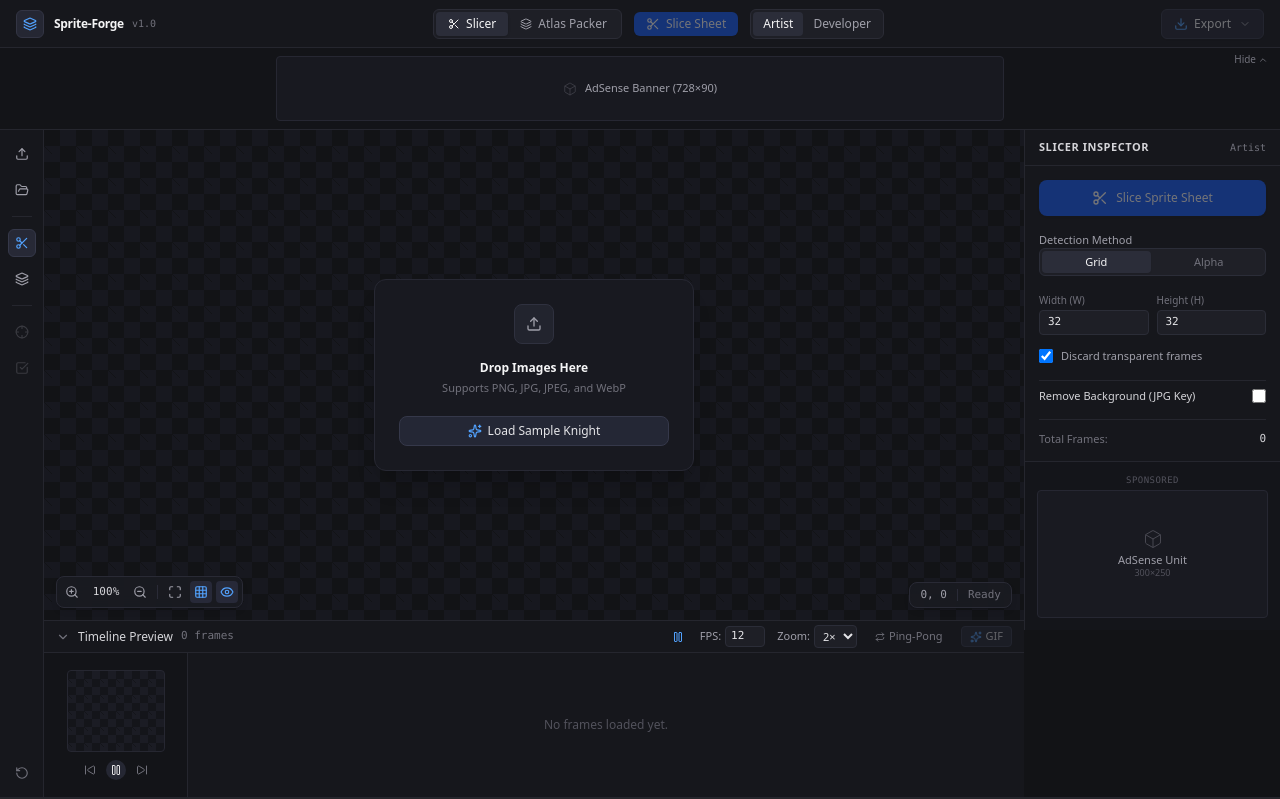
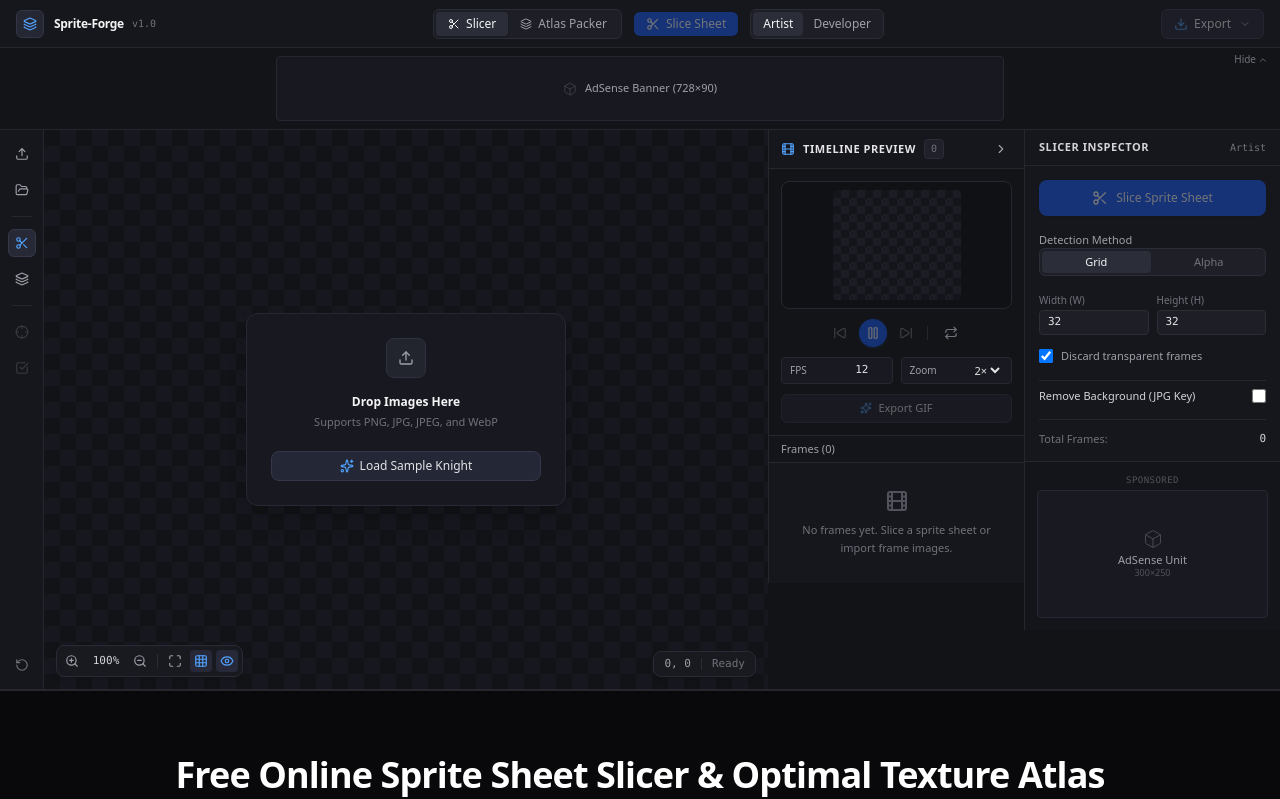
Before and after one commit to neiknart2033/Sprite-Forge, a Next.js app: page / in a window 1280 px wide. Shown: the top 799 px of the page. Built offline with nearby package versions, Linux system fonts and the light colour scheme.

Commit message:
fix(canvas): stop window scroll during zoom and relocate timeline preview to the right

```diff
--- a/src/app/page.tsx
+++ b/src/app/page.tsx
@@ -23,13 +23,13 @@
         {/* Minimal Left Toolbar */}
         <LeftToolbar />
 
-        {/* Center Canvas Viewport & Bottom Animation Timeline */}
-        <div className="flex-1 flex flex-col min-w-0 bg-[#121316] relative overflow-hidden">
-          <div className="flex-1 relative overflow-hidden">
-            <CanvasViewport />
-          </div>
-          <AnimationPreview />
+        {/* Center Canvas Viewport (Drag & Drop + Slicing/Packing Canvas) */}
+        <div className="flex-1 min-w-0 bg-[#121316] relative overflow-hidden">
+          <CanvasViewport />
         </div>
+
+        {/* Timeline Preview (Positioned to the right of canvas viewport) */}
+        <AnimationPreview />
 
         {/* Right Inspector Panel */}
         <RightPanel />
--- a/src/components/canvas/CanvasViewport.tsx
+++ b/src/components/canvas/CanvasViewport.tsx
@@ -232,12 +232,18 @@
     requestRender();
   }, [sourceImage, atlasResult, frames, selectedFrameIds, unpackConfig, requestRender]);
 
-  // Wheel Zoom
-  const handleWheel = useCallback(
-    (e: React.WheelEvent<HTMLCanvasElement>) => {
+  // Native Non-Passive Wheel Zoom (Prevents default page scroll while zooming)
+  useEffect(() => {
+    const container = containerRef.current;
+    if (!container) return;
+
+    const onWheel = (e: WheelEvent) => {
       e.preventDefault();
-      const rect = canvasRef.current?.getBoundingClientRect();
-      if (!rect) return;
+      e.stopPropagation();
+
+      const canvas = canvasRef.current;
+      if (!canvas) return;
+      const rect = canvas.getBoundingClientRect();
 
       const cursorCanvasX = e.clientX - rect.left;
       const cursorCanvasY = e.clientY - rect.top;
@@ -258,9 +264,13 @@
       });
 
       requestRender();
-    },
-    [setViewport, requestRender]
-  );
+    };
+
+    container.addEventListener('wheel', onWheel, { passive: false });
+    return () => {
+      container.removeEventListener('wheel', onWheel);
+    };
+  }, [setViewport, requestRender]);
 
   // Mouse Down
   const handleMouseDown = (e: React.MouseEvent<HTMLCanvasElement>) => {
@@ -384,7 +394,6 @@
     >
       <canvas
         ref={canvasRef}
-        onWheel={handleWheel}
         onMouseDown={handleMouseDown}
         onMouseMove={handleMouseMove}
         onMouseUp={handleMouseUp}
--- a/src/components/preview/AnimationPreview.tsx
+++ b/src/components/preview/AnimationPreview.tsx
@@ -8,9 +8,10 @@
   Repeat,
   SkipBack,
   SkipForward,
-  ChevronDown,
-  ChevronUp,
+  ChevronRight,
+  ChevronLeft,
   Sparkles,
+  Film,
 } from 'lucide-react';
 import { generateAndDownloadGif } from '@/lib/export/exporter';
 
@@ -22,19 +23,19 @@
     const thumb = thumbRef.current;
     if (!thumb || !canvas) return;
 
-    thumb.width = 44;
-    thumb.height = 44;
+    thumb.width = 56;
+    thumb.height = 56;
     const ctx = thumb.getContext('2d');
     if (!ctx) return;
 
     ctx.imageSmoothingEnabled = false;
-    ctx.clearRect(0, 0, 44, 44);
+    ctx.clearRect(0, 0, 56, 56);
 
-    const scale = Math.min(44 / Math.max(1, canvas.width), 44 / Math.max(1, canvas.height), 1);
+    const scale = Math.min(56 / Math.max(1, canvas.width), 56 / Math.max(1, canvas.height), 1);
     const w = canvas.width * scale;
     const h = canvas.height * scale;
-    const x = Math.round((44 - w) / 2);
-    const y = Math.round((44 - h) / 2);
+    const x = Math.round((56 - w) / 2);
+    const y = Math.round((56 - h) / 2);
     ctx.drawImage(canvas, x, y, w, h);
   }, [canvas]);
 
@@ -42,7 +43,7 @@
 });
 
 export function AnimationPreview() {
-  const { frames, selectedFrameIds, animationConfig, updateAnimationConfig, sourceImageName } =
+  const { frames, selectedFrameIds, selectFrame, animationConfig, updateAnimationConfig, sourceImageName } =
     useSpriteStore();
 
   const previewCanvasRef = useRef<HTMLCanvasElement | null>(null);
@@ -55,6 +56,15 @@
     selectedFrameIds.length > 1
       ? frames.filter((f) => selectedFrameIds.includes(f.id))
       : frames;
+
+  const safeActiveIdx = activeFrameIdx >= animFrames.length ? 0 : activeFrameIdx;
+
+  // Keep index valid when frame count changes
+  useEffect(() => {
+    if (activeFrameIdx >= animFrames.length && animFrames.length > 0) {
+      setActiveFrameIdx(0);
+    }
+  }, [animFrames.length, activeFrameIdx]);
 
   // Animation Loop ticker
   useEffect(() => {
@@ -85,7 +95,7 @@
   // Render current frame on preview canvas (Instant GPU clear)
   useEffect(() => {
     const canvas = previewCanvasRef.current;
-    if (!canvas) return;
+    if (!canvas || !isExpanded) return;
 
     const ctx = canvas.getContext('2d');
     if (!ctx) return;
@@ -94,18 +104,26 @@
     ctx.clearRect(0, 0, canvas.width, canvas.height);
 
     if (animFrames.length === 0) return;
-    const currentFrame = animFrames[activeFrameIdx] || animFrames[0];
+    const currentFrame = animFrames[safeActiveIdx] || animFrames[0];
     if (!currentFrame || !currentFrame.canvas) return;
 
-    const scale = animationConfig.zoom;
-    const fw = currentFrame.canvas.width * scale;
-    const fh = currentFrame.canvas.height * scale;
+    const baseW = currentFrame.canvas.width;
+    const baseH = currentFrame.canvas.height;
+    const maxScale = Math.min(canvas.width / Math.max(1, baseW), canvas.height / Math.max(1, baseH));
+
+    const userZoom = animationConfig.zoom || 1;
+    const scale = baseW * userZoom > canvas.width || baseH * userZoom > canvas.height
+      ? maxScale
+      : userZoom;
+
+    const fw = Math.round(baseW * scale);
+    const fh = Math.round(baseH * scale);
 
     const drawX = Math.round((canvas.width - fw) / 2);
     const drawY = Math.round((canvas.height - fh) / 2);
 
     ctx.drawImage(currentFrame.canvas, drawX, drawY, fw, fh);
-  }, [animFrames, activeFrameIdx, animationConfig.zoom, isExpanded]);
+  }, [animFrames, safeActiveIdx, animationConfig.zoom, isExpanded]);
 
   const handleExportGif = async () => {
     if (animFrames.length === 0) return;
@@ -123,42 +141,130 @@
     }
   };
 
+  // Collapsed Sidebar View
+  if (!isExpanded) {
     return (
-    <div className="border-t border-[#25262e] bg-[#16171c] flex flex-col select-none transition-all duration-200">
-      {/* Sleek Collapsible Bar */}
-      <div className="flex items-center justify-between px-3 h-8 border-b border-[#25262e] text-xs">
+      <div className="w-9 border-l border-[#25262e] bg-[#16171c] flex flex-col items-center py-2.5 select-none z-10 transition-all duration-200">
+        <button
+          onClick={() => setIsExpanded(true)}
+          className="p-1.5 hover:bg-[#252733] text-zinc-400 hover:text-zinc-100 rounded transition"
+          title="Expand Animation Preview"
+        >
+          <ChevronLeft className="w-4 h-4" />
+        </button>
+
         <div
-          onClick={() => setIsExpanded(!isExpanded)}
-          className="flex items-center gap-2 cursor-pointer hover:text-zinc-200 text-zinc-400 transition"
+          onClick={() => setIsExpanded(true)}
+          className="mt-6 flex flex-col items-center gap-2 cursor-pointer group py-2"
+          title="Expand Animation Preview"
         >
-          {isExpanded ? (
-            <ChevronDown className="w-3.5 h-3.5 text-zinc-500" />
-          ) : (
-            <ChevronUp className="w-3.5 h-3.5 text-zinc-500" />
-          )}
-          <span className="font-medium text-xs text-zinc-300">Timeline Preview</span>
-          <span className="text-[11px] text-zinc-500 font-mono">
-            {animFrames.length} {animFrames.length === 1 ? 'frame' : 'frames'}
+          <Film className="w-3.5 h-3.5 text-zinc-500 group-hover:text-blue-400 transition" />
+          <span className="[writing-mode:vertical-rl] rotate-180 text-[11px] font-medium text-zinc-400 group-hover:text-zinc-200 tracking-wider">
+            Timeline Preview
+          </span>
+          <span className="font-mono text-[10px] text-zinc-600 group-hover:text-zinc-400">
+            {animFrames.length}
           </span>
         </div>
+      </div>
+    );
+  }
 
-        <div className="flex items-center gap-3">
-          {/* Quick Play/Pause on bar */}
+  // Expanded Right-Side Column View
+  return (
+    <aside className="w-64 border-l border-[#25262e] bg-[#16171c] flex flex-col h-full select-none z-10 text-xs transition-all duration-200">
+      {/* 1. Panel Header */}
+      <div className="px-3 py-2 border-b border-[#25262e] flex items-center justify-between">
+        <div className="flex items-center gap-2">
+          <Film className="w-3.5 h-3.5 text-blue-400" />
+          <span className="font-semibold text-[11px] text-zinc-200 uppercase tracking-wider">
+            Timeline Preview
+          </span>
+          <span className="text-[10px] font-mono text-zinc-500 bg-[#1f2029] px-1.5 py-0.5 rounded border border-[#2b2d39]">
+            {animFrames.length}
+          </span>
+        </div>
+        <button
+          onClick={() => setIsExpanded(false)}
+          className="p-1 hover:bg-[#252733] text-zinc-400 hover:text-zinc-200 rounded transition"
+          title="Collapse Animation Preview"
+        >
+          <ChevronRight className="w-3.5 h-3.5" />
+        </button>
+      </div>
+
+      {/* 2. Top Player Box & Playback Controls */}
+      <div className="p-3 border-b border-[#25262e] bg-[#131418] flex flex-col items-center gap-2.5">
+        {/* Animated Canvas */}
+        <div className="relative w-full flex flex-col items-center justify-center py-2 bg-[#101114] rounded-lg border border-[#252732] overflow-hidden">
+          <canvas
+            ref={previewCanvasRef}
+            width={128}
+            height={110}
+            className="rounded canvas-checkerboard-sm [image-rendering:pixelated]"
+          />
+          {animFrames.length > 0 && (
+            <div className="absolute bottom-1 right-2 text-[10px] font-mono text-zinc-500 bg-[#14151b]/80 px-1 rounded">
+              {safeActiveIdx + 1}/{animFrames.length}
+            </div>
+          )}
+        </div>
+
+        {/* Playback Controls */}
+        <div className="flex items-center justify-center gap-2 w-full">
+          <button
+            onClick={() =>
+              setActiveFrameIdx((prev) => (prev > 0 ? prev - 1 : animFrames.length - 1))
+            }
+            disabled={animFrames.length <= 1}
+            className="p-1 text-zinc-400 hover:text-zinc-200 disabled:opacity-30 transition"
+            title="Previous Frame"
+          >
+            <SkipBack className="w-3.5 h-3.5" />
+          </button>
+
           <button
             onClick={() => updateAnimationConfig({ isPlaying: !animationConfig.isPlaying })}
-            className="p-1 hover:bg-[#252733] text-zinc-300 rounded transition"
+            disabled={animFrames.length <= 1}
+            className="w-7 h-7 flex items-center justify-center bg-blue-600 hover:bg-blue-500 text-white rounded-full transition disabled:opacity-40 shadow-sm shadow-blue-500/20"
             title={animationConfig.isPlaying ? 'Pause' : 'Play'}
           >
             {animationConfig.isPlaying ? (
-              <Pause className="w-3 h-3 text-blue-400" />
+              <Pause className="w-3.5 h-3.5" />
             ) : (
-              <Play className="w-3 h-3 text-zinc-300" />
+              <Play className="w-3.5 h-3.5 ml-0.5" />
             )}
           </button>
 
-          {/* Quick FPS input */}
-          <div className="flex items-center gap-1 text-[11px] text-zinc-400">
-            <span>FPS:</span>
+          <button
+            onClick={() => setActiveFrameIdx((prev) => (prev + 1) % animFrames.length)}
+            disabled={animFrames.length <= 1}
+            className="p-1 text-zinc-400 hover:text-zinc-200 disabled:opacity-30 transition"
+            title="Next Frame"
+          >
+            <SkipForward className="w-3.5 h-3.5" />
+          </button>
+
+          <div className="w-[1px] h-3.5 bg-[#25262e] mx-0.5" />
+
+          {/* Ping-Pong Mode */}
+          <button
+            onClick={() => updateAnimationConfig({ pingPong: !animationConfig.pingPong })}
+            className={`p-1.5 rounded transition ${
+              animationConfig.pingPong
+                ? 'bg-[#272938] text-blue-400'
+                : 'text-zinc-500 hover:text-zinc-300'
+            }`}
+            title="Ping-Pong Loop"
+          >
+            <Repeat className="w-3.5 h-3.5" />
+          </button>
+        </div>
+
+        {/* FPS & Zoom Settings */}
+        <div className="grid grid-cols-2 gap-2 w-full">
+          <div className="flex items-center justify-between bg-[#191a21] border border-[#262834] rounded px-2 py-1">
+            <span className="text-[10px] text-zinc-400 font-medium">FPS</span>
             <input
               type="number"
               min={1}
@@ -167,121 +273,93 @@
               onChange={(e) =>
                 updateAnimationConfig({ fps: Math.max(1, Math.min(60, Number(e.target.value))) })
               }
-              className="w-10 px-1 py-0.5 bg-[#1e1f26] border border-[#2b2d38] rounded text-center font-mono text-zinc-200 focus:outline-none focus:border-blue-500 text-[11px]"
+              className="w-8 text-right font-mono text-zinc-200 text-[11px] bg-transparent focus:outline-none"
             />
           </div>
 
-          {/* Zoom Selector */}
-          <div className="hidden sm:flex items-center gap-1 text-[11px] text-zinc-400">
-            <span>Zoom:</span>
+          <div className="flex items-center justify-between bg-[#191a21] border border-[#262834] rounded px-2 py-1">
+            <span className="text-[10px] text-zinc-400 font-medium">Zoom</span>
             <select
               value={animationConfig.zoom}
               onChange={(e) => updateAnimationConfig({ zoom: Number(e.target.value) })}
-              className="bg-[#1e1f26] border border-[#2b2d38] text-zinc-200 text-[11px] rounded px-1 py-0.5"
+              className="bg-transparent text-right text-zinc-200 text-[11px] focus:outline-none cursor-pointer"
             >
-              <option value={1}>1×</option>
-              <option value={2}>2×</option>
-              <option value={3}>3×</option>
-              <option value={4}>4×</option>
+              <option value={1} className="bg-[#191a21]">1×</option>
+              <option value={2} className="bg-[#191a21]">2×</option>
+              <option value={3} className="bg-[#191a21]">3×</option>
+              <option value={4} className="bg-[#191a21]">4×</option>
             </select>
           </div>
+        </div>
 
-          {/* Ping-pong toggle */}
-          <button
-            onClick={() => updateAnimationConfig({ pingPong: !animationConfig.pingPong })}
-            className={`px-1.5 py-0.5 rounded text-[11px] transition flex items-center gap-1 ${
-              animationConfig.pingPong
-                ? 'bg-[#272938] text-blue-400'
-                : 'text-zinc-500 hover:text-zinc-300'
-            }`}
-            title="Ping-Pong Mode"
-          >
-            <Repeat className="w-2.5 h-2.5" />
-            <span>Ping-Pong</span>
-          </button>
-
-          {/* Export GIF */}
+        {/* Export GIF Button */}
         <button
           onClick={handleExportGif}
           disabled={isExportingGif || animFrames.length === 0}
-            className="flex items-center gap-1 px-2 py-0.5 bg-[#232634] hover:bg-[#2b2e40] border border-[#35384a] text-zinc-300 hover:text-white rounded text-[11px] transition disabled:opacity-40"
-            title="Export GIF"
+          className="w-full py-1.5 px-2 bg-[#222430] hover:bg-[#2a2d3c] border border-[#323547] text-zinc-200 font-medium rounded-md flex items-center justify-center gap-1.5 transition text-[11px] disabled:opacity-40"
         >
           <Sparkles className="w-3 h-3 text-blue-400" />
-            <span>{isExportingGif ? 'Encoding...' : 'GIF'}</span>
+          <span>{isExportingGif ? 'Generating GIF...' : 'Export GIF'}</span>
         </button>
       </div>
+
+      {/* 3. Frame Sequence List */}
+      <div className="flex-1 flex flex-col min-h-0 overflow-hidden">
+        <div className="px-3 py-1.5 border-b border-[#25262e] bg-[#14151a] flex items-center justify-between text-[11px] text-zinc-400">
+          <span className="font-medium">Frames ({animFrames.length})</span>
+          {selectedFrameIds.length > 1 && (
+            <span className="text-[10px] text-blue-400 font-mono">
+              {selectedFrameIds.length} selected
+            </span>
+          )}
         </div>
 
-      {/* Expanded Track & Preview Canvas */}
-      {isExpanded && (
-        <div className="flex h-36 overflow-hidden">
-          {/* Playback Box */}
-          <div className="w-36 flex flex-col items-center justify-center p-2 border-r border-[#25262e] bg-[#131418]">
-            <canvas
-              ref={previewCanvasRef}
-              width={96}
-              height={80}
-              className="border border-[#262731] rounded canvas-checkerboard-sm"
-            />
-            <div className="flex items-center gap-2 mt-2">
-              <button
-                onClick={() =>
-                  setActiveFrameIdx((prev) => (prev > 0 ? prev - 1 : animFrames.length - 1))
-                }
-                className="p-0.5 text-zinc-500 hover:text-zinc-300"
-              >
-                <SkipBack className="w-3 h-3" />
-              </button>
-              <button
-                onClick={() => updateAnimationConfig({ isPlaying: !animationConfig.isPlaying })}
-                className="p-1 bg-[#252733] hover:bg-[#2f3140] text-zinc-200 rounded-full transition"
-              >
-                {animationConfig.isPlaying ? (
-                  <Pause className="w-3 h-3" />
-                ) : (
-                  <Play className="w-3 h-3 ml-0.5" />
-                )}
-              </button>
-              <button
-                onClick={() => setActiveFrameIdx((prev) => (prev + 1) % animFrames.length)}
-                className="p-0.5 text-zinc-500 hover:text-zinc-300"
-              >
-                <SkipForward className="w-3 h-3" />
-              </button>
-            </div>
-          </div>
-
-          {/* Frames Track */}
-          <div className="flex-1 overflow-x-auto p-2 flex items-center gap-2">
+        <div className="flex-1 overflow-y-auto p-2.5">
           {animFrames.length === 0 ? (
-              <div className="w-full text-center text-zinc-600 text-xs py-6">
-                No frames loaded yet.
+            <div className="h-full flex flex-col items-center justify-center text-center p-4 text-zinc-500">
+              <Film className="w-6 h-6 mb-2 text-zinc-600" />
+              <p className="text-[11px] leading-relaxed">
+                No frames yet. Slice a sprite sheet or import frame images.
+              </p>
             </div>
           ) : (
-              animFrames.map((frame, index) => {
-                const isActive = index === activeFrameIdx;
+            <div className="grid grid-cols-2 gap-2">
+              {animFrames.map((frame, index) => {
+                const isActive = index === safeActiveIdx;
+                const isSelected = selectedFrameIds.includes(frame.id);
                 return (
                   <div
                     key={frame.id}
-                    onClick={() => setActiveFrameIdx(index)}
-                    className={`flex-shrink-0 cursor-pointer flex flex-col items-center p-1 rounded transition border ${
+                    onClick={(e) => {
+                      setActiveFrameIdx(index);
+                      selectFrame(frame.id, e.shiftKey);
+                    }}
+                    className={`cursor-pointer rounded-lg p-1.5 border transition flex flex-col items-center ${
                       isActive
-                        ? 'border-blue-500/70 bg-[#242735]'
-                        : 'border-[#262732] bg-[#181920] hover:border-[#383a48]'
+                        ? 'border-blue-500 bg-[#212433] ring-1 ring-blue-500/50'
+                        : isSelected
+                        ? 'border-blue-400/60 bg-[#1d1f2b]'
+                        : 'border-[#262734] bg-[#191a22] hover:border-[#383a4c]'
                     }`}
                   >
-                    <div className="w-12 h-12 bg-[#121316] rounded flex items-center justify-center overflow-hidden">
+                    <div className="w-full h-16 bg-[#111216] rounded flex items-center justify-center overflow-hidden p-1 canvas-checkerboard-sm">
                       <FrameThumbnail canvas={frame.canvas} />
                     </div>
-                    <span className="text-[10px] font-mono text-zinc-500 mt-1">{index + 1}</span>
+                    <div className="w-full mt-1.5 flex items-center justify-between text-[10px] font-mono px-0.5">
+                      <span className={isActive ? 'text-blue-400 font-semibold' : 'text-zinc-400'}>
+                        #{index + 1}
+                      </span>
+                      <span className="text-zinc-500 text-[9px]">
+                        {frame.frame.w}×{frame.frame.h}
+                      </span>
+                    </div>
                   </div>
                 );
-              })
+              })}
+            </div>
           )}
         </div>
       </div>
-      )}
-    </div>
+    </aside>
   );
 }
```
Lines whose indentation alone changed are shown as unchanged.
